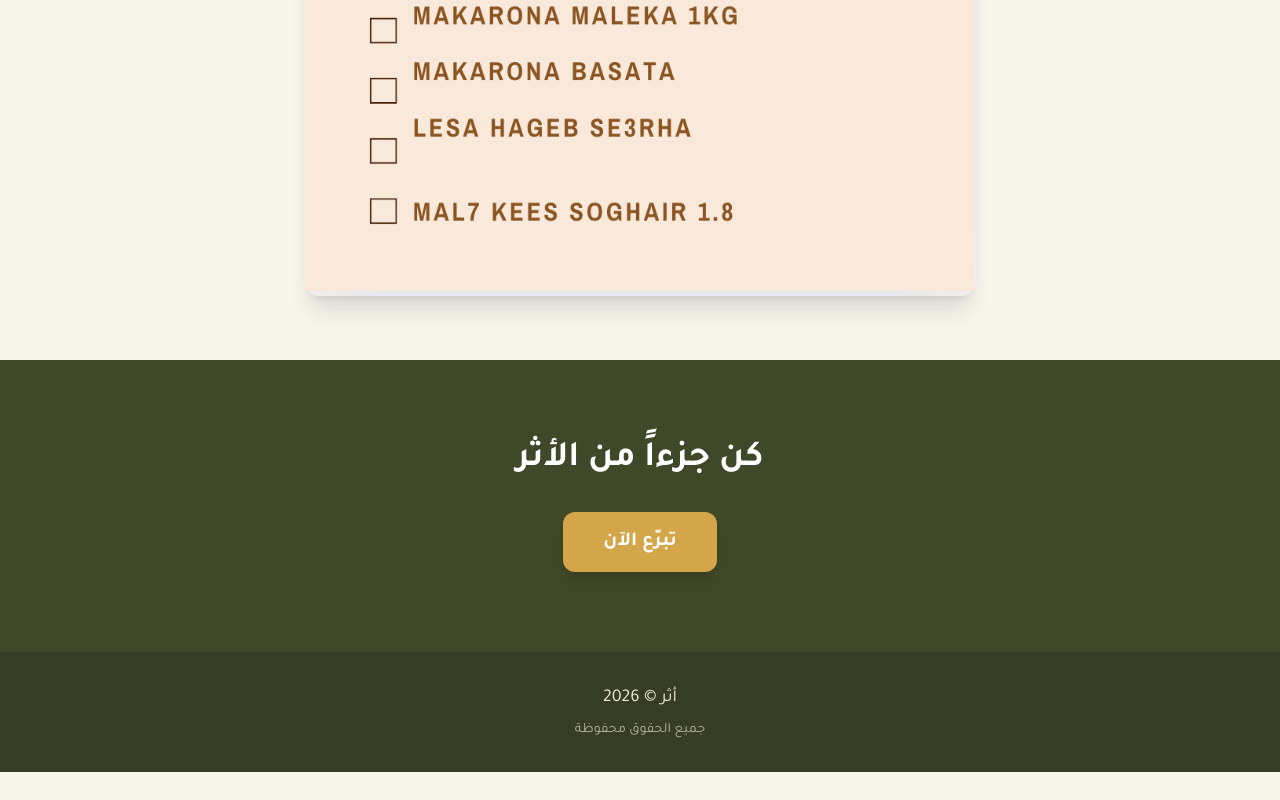
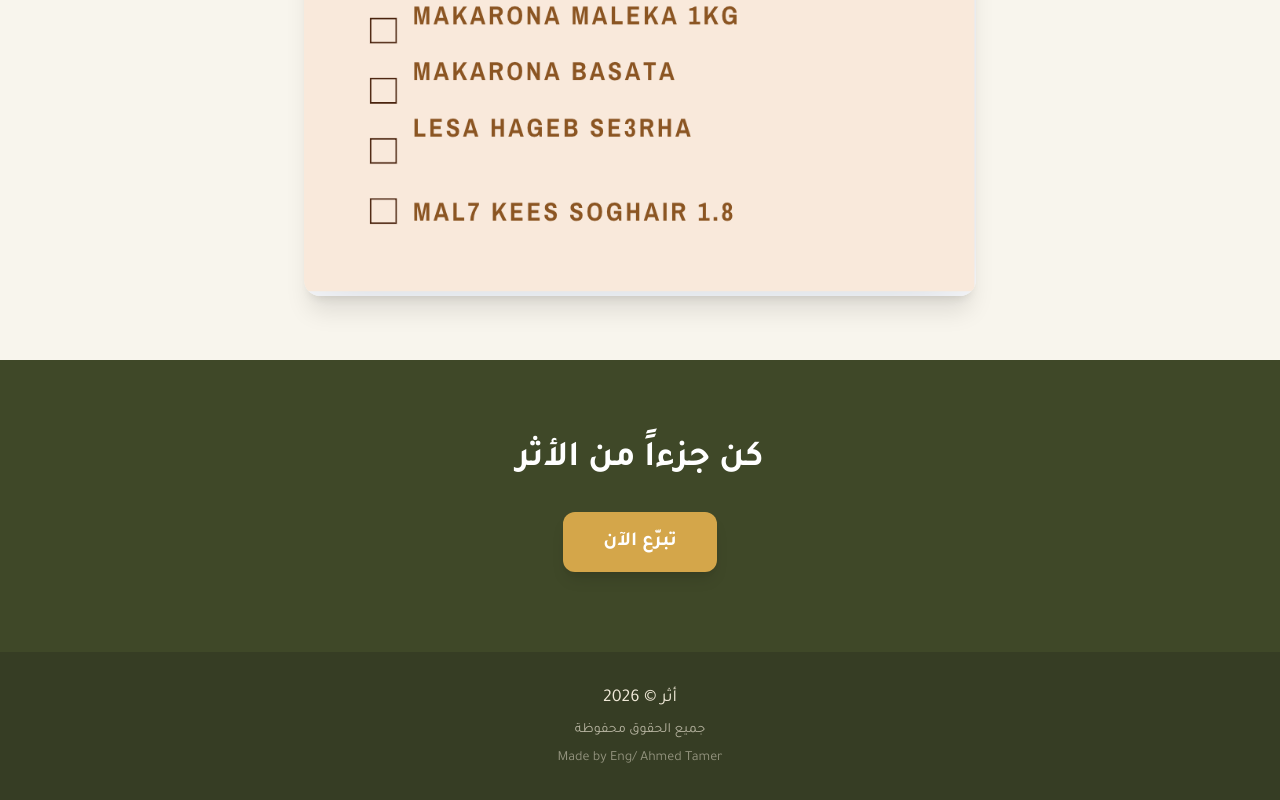
Before and after one commit to A-tamer/athar, a React (Vite) app: page / in a window 1280 px wide. Shown: the part 1443-2243 px from the top of the page. Before the commit the page ends 2215 px from the top, so only its background shows below. Built offline with nearby package versions, Linux system fonts and the light colour scheme; no server answers; the database is empty.

Commit message:
Add credit to footer

```diff
--- a/src/pages/Home.jsx
+++ b/src/pages/Home.jsx
@@ -259,7 +259,8 @@ const Home = () => {
       <footer className="bg-olive-900 text-beige-200 py-6 sm:py-8">
         <div className="container mx-auto px-4 sm:px-6 text-center">
           <p className="text-base sm:text-lg mb-1 sm:mb-2">أثر © 2026</p>
-          <p className="text-xs sm:text-sm opacity-70">جميع الحقوق محفوظة</p>
+          <p className="text-xs sm:text-sm opacity-70 mb-2">جميع الحقوق محفوظة</p>
+          <p className="text-xs sm:text-sm opacity-50">Made by Eng/ Ahmed Tamer</p>
         </div>
       </footer>
     </div>
```
